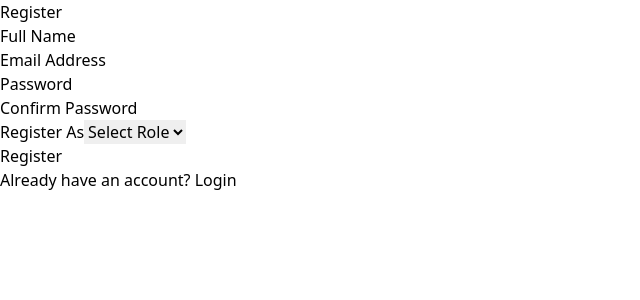
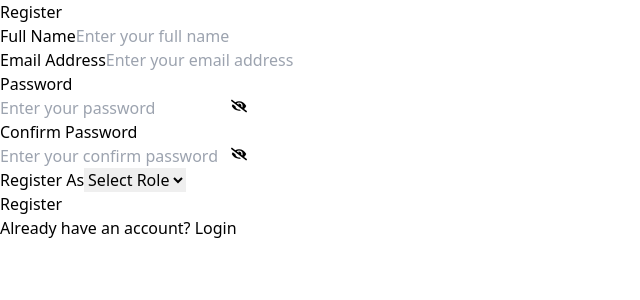
Before and after one commit to tauhidul0821/coaching-management-system, a Next.js app: page /signup in a window 1280 px wide. Shown: the top 300 px of the page, without its empty margins (0-640 px from the left). Built offline with nearby package versions, Linux system fonts and the light colour scheme.

Commit message:
password visibility icon set done and error message added in signup component

```diff
--- a/src/app/api/signup/route.ts
+++ b/src/app/api/signup/route.ts
@@ -16,9 +16,13 @@ export async function POST(req: NextRequest) {
             role
         }
 
-        console.log(payload);
+        // check if user already exists
+        const userExists = await User.findOne({email})
+        if(userExists){
+            return NextResponse.json({message: 'User already exists'}, {status: 400});
+        }
+
         await User.create(payload);
-
 
         return NextResponse.json({message: 'User registered.'}, {status: 201})
     }catch(error){
--- a/src/app/signup/page.tsx
+++ b/src/app/signup/page.tsx
@@ -4,6 +4,9 @@ import React, { useState } from 'react'
 import Link from 'next/link';
 import { useRouter } from 'next/navigation';
 import { toast } from 'react-hot-toast';
+import { FaEye } from "react-icons/fa";
+import axios from 'axios';
+import { FaEyeSlash } from "react-icons/fa";
 
 
 const SignUpForm = () => {
@@ -15,6 +18,8 @@ const SignUpForm = () => {
     const [confirmPassword, setConfirmPassword] = useState('');
     const [role, setRole] = useState('');
     const [error, setError] =useState('');
+    const [showPassword, setShowPassword] = useState(false);
+    const [showConfirmPassword, setShowConfirmPassword] = useState(false);
 
 
     const handleSubmit = async (e: React.FormEvent<HTMLFormElement>) => {
@@ -23,6 +28,9 @@ const SignUpForm = () => {
         if(!name || !email || !password || !role){
             setError('All fields are necessary.');
             return;
+        }
+        if (password !== confirmPassword) {
+          setError("Passwords do not match.");
         }
 
         const data = {
@@ -35,27 +43,13 @@ const SignUpForm = () => {
         console.log(data)
 
         try{
-            const res = await fetch('api/signup', {
-                method: 'POST',
-                headers: {
-                    'Content-Type': 'application/json'
-                },
-                body: JSON.stringify(data)
-            });
-
-            if(res.ok){
-                console.log('NEED TO DO RESET FORM');
-                const form = e.target as HTMLFormElement;
-                // form.reset();
-
+          const res = await axios.post('/api/signup', data);
+            if(res.status === 201){
                 router.push('/login');
                 toast.success('Registration successful. Please login to continue.');
             }
-
-
-
-
-        }catch(err){
+        }catch(err: any){
+            setError(err.response.data.message);
             console.log('Error during registration: ', err);
         }
     }
@@ -71,31 +65,70 @@ const SignUpForm = () => {
                 <label htmlFor="name" className="block text-sm font-medium text-gray-700">Full Name</label>
                 <input type="text" id="name" name="name" required
                     value={name}
+                              placeholder="Enter your full name"
                     onChange={(e) => setName(e.target.value)}
-                    className="mt-1 block w-full px-4 py-2 border border-gray-300 rounded-lg shadow-sm focus:outline-none focus:ring-blue-500 focus:border-blue-500" />
+                    className="w-full px-4 py-2 mt-1 text-gray-700 bg-gray-100 border border-gray-300 rounded-md focus:outline-none focus:ring-2 focus:ring-blue-400 focus:border-transparent"
+                     />
             </div>
 
             <div>
                 <label htmlFor="email" className="block text-sm font-medium text-gray-700">Email Address</label>
                 <input type="email" id="email" name="email" required
                     value={email}
+                              placeholder="Enter your email address"
                     onChange={(e) => setEmail(e.target.value)}
-                    className="mt-1 block w-full px-4 py-2 border border-gray-300 rounded-lg shadow-sm focus:outline-none focus:ring-blue-500 focus:border-blue-500" />
+                    className="w-full px-4 py-2 mt-1 text-gray-700 bg-gray-100 border border-gray-300 rounded-md focus:outline-none focus:ring-2 focus:ring-blue-400 focus:border-transparent"
+                    />
             </div>
-            <div>
-                <label htmlFor="password" className="block text-sm font-medium text-gray-700">Password</label>
-                <input type="password" id="password" name="password" required
+
+
+                        <div className="mb-4 relative">
+                          <label htmlFor="password" className="block text-sm font-medium text-gray-700">
+                            Password
+                          </label>
+                          <div className="relative">
+                            <input
+                              type={showPassword ? "text" : "password"}
+                              id="password"
+                              placeholder="Enter your password"
+                              className="w-full px-4 py-2 mt-1 text-gray-700 bg-gray-100 border border-gray-300 rounded-md focus:outline-none focus:ring-2 focus:ring-blue-400 focus:border-transparent"
+                              required
                               value={password}
                               onChange={(e) => setPassword(e.target.value)}
-                    className="mt-1 block w-full px-4 py-2 border border-gray-300 rounded-lg shadow-sm focus:outline-none focus:ring-blue-500 focus:border-blue-500" />
+                            />
+                            <button
+                              type="button"
+                              onClick={() => setShowPassword(!showPassword)}
+                              className="absolute inset-y-0 right-3 flex items-center text-gray-500"
+                            >
+                              {showPassword ? (<FaEye />) : (<FaEyeSlash />)}
+                            </button>
+                          </div>
                         </div>
 
-            <div>
-                <label htmlFor="confirm-password" className="block text-sm font-medium text-gray-700">Confirm Password</label>
-                <input type="password" id="confirm-password" name="confirm-password" required
+            <div className="mb-4 relative">
+                          <label htmlFor="confirm-password" className="block text-sm font-medium text-gray-700">
+                            Confirm Password
+                          </label>
+                          <div className="relative">
+                            <input
+                              type={showConfirmPassword ? "text" : "password"}
+                              id="confirm-password"
+                              name="confirm-password"
+                              placeholder="Enter your confirm password"
+                              className="w-full px-4 py-2 mt-1 text-gray-700 bg-gray-100 border border-gray-300 rounded-md focus:outline-none focus:ring-2 focus:ring-blue-400 focus:border-transparent"
+                              required
                               value={confirmPassword}
                               onChange={(e) => setConfirmPassword(e.target.value)}
-                    className="mt-1 block w-full px-4 py-2 border border-gray-300 rounded-lg shadow-sm focus:outline-none focus:ring-blue-500 focus:border-blue-500" />
+                            />
+                            <button
+                              type="button"
+                              onClick={() => setShowConfirmPassword(!showConfirmPassword)}
+                              className="absolute inset-y-0 right-3 flex items-center text-gray-500"
+                            >
+                              {showConfirmPassword ? ( <FaEye /> ) : (<FaEyeSlash />)}
+                            </button>
+                          </div>
                         </div>
 
             <div>
@@ -103,9 +136,8 @@ const SignUpForm = () => {
                 <select id="role" name="role" required
                     value={role}
                     onChange={(e) => setRole(e.target.value)}
-                    className="mt-1 block w-full px-4 py-2 border border-gray-300 rounded-lg shadow-sm focus:outline-none focus:ring-blue-500 focus:border-blue-500">
+                    className="w-full px-4 py-2 mt-1 text-gray-700 bg-gray-100 border border-gray-300 rounded-md focus:outline-none focus:ring-2 focus:ring-blue-400 focus:border-transparent">
                     <option value="">Select Role</option>
-                    <option value="Admin">Admin</option>
                     <option value="teacher">Teacher</option>
                     <option value="student">Student</option>
                 </select>
```
Also changed, not shown: src/app/dashboard/teachers/page.tsx (added, +12 -0 lines), src/app/login/page.tsx (+84 -5 lines). Lines whose indentation alone changed are shown as unchanged.
